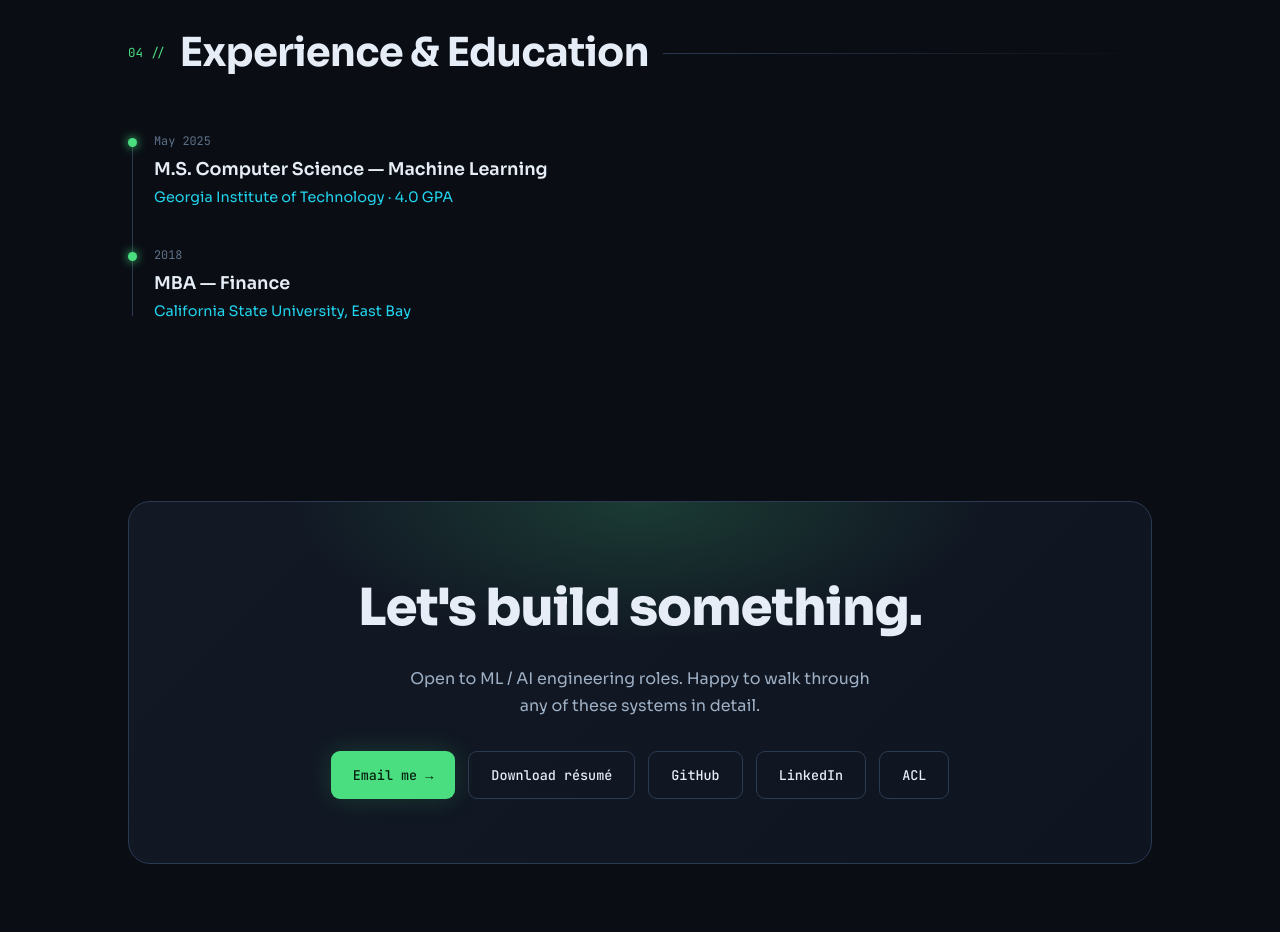
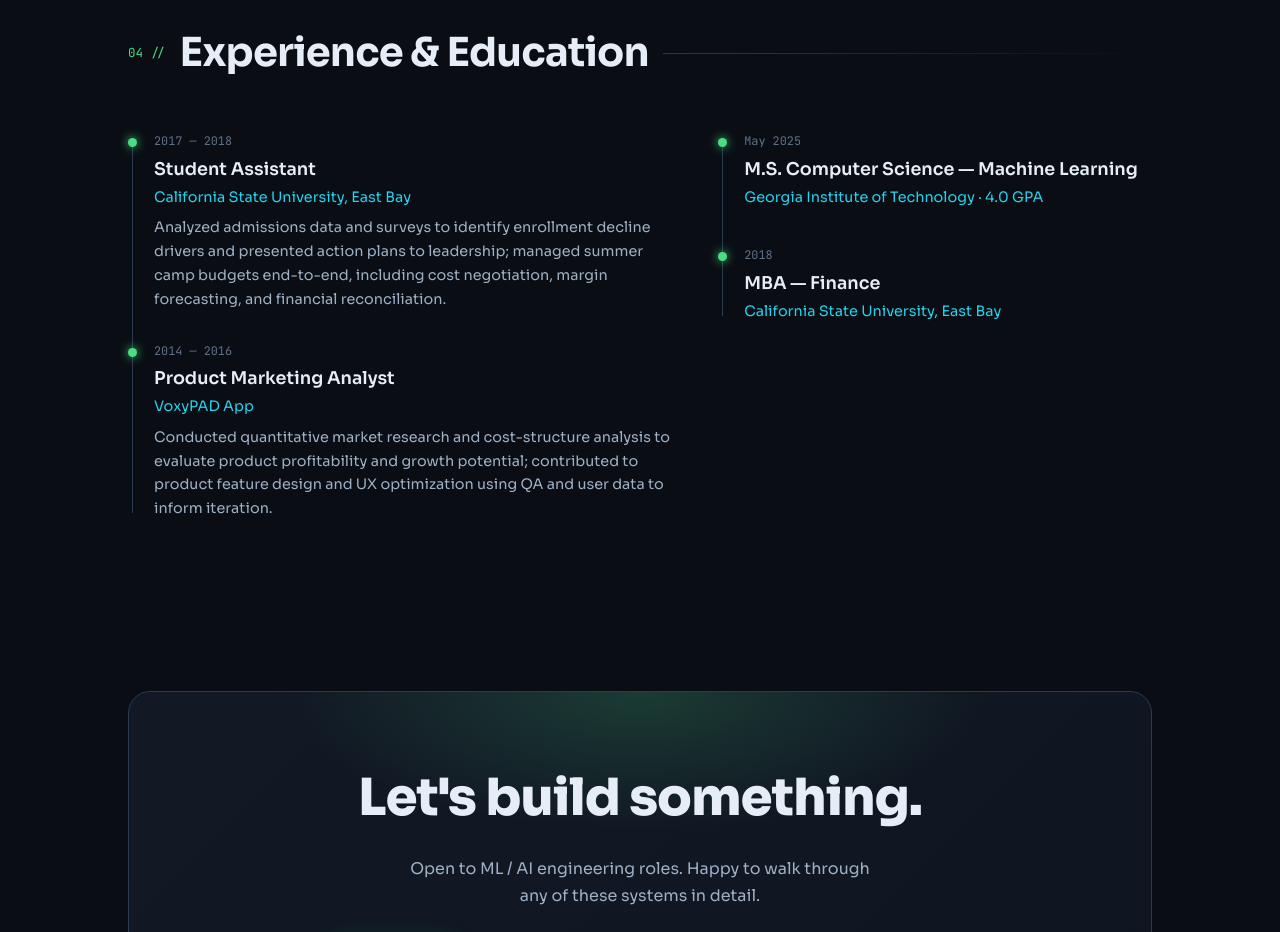
Before and after one commit to NGUYENTHINHPHAT/NGUYENTHINHPHAT.github.io, a plain HTML site: page index.html in a window 1280 px wide. Shown: the part 3380-4312 px from the top of the page. Drawn offline with Linux system fonts and the light colour scheme.

Commit message:
Add Student Assistant and Product Marketing Analyst experience

```diff
--- a/index.html
+++ b/index.html
@@ -264,6 +264,22 @@
       <div class="reveal">
         <div class="tl">
           <div class="ti">
+            <div class="when">2017 &mdash; 2018</div>
+            <h4>Student Assistant</h4>
+            <div class="org">California State University, East Bay</div>
+            <p>Analyzed admissions data and surveys to identify enrollment decline drivers and presented action plans to leadership; managed summer camp budgets end-to-end, including cost negotiation, margin forecasting, and financial reconciliation.</p>
+          </div>
+          <div class="ti">
+            <div class="when">2014 &mdash; 2016</div>
+            <h4>Product Marketing Analyst</h4>
+            <div class="org">VoxyPAD App</div>
+            <p>Conducted quantitative market research and cost-structure analysis to evaluate product profitability and growth potential; contributed to product feature design and UX optimization using QA and user data to inform iteration.</p>
+          </div>
+        </div>
+      </div>
+      <div class="reveal">
+        <div class="tl">
+          <div class="ti">
             <div class="when">May 2025</div>
             <h4>M.S. Computer Science &mdash; Machine Learning</h4>
             <div class="org">Georgia Institute of Technology &middot; 4.0 GPA</div>
```
